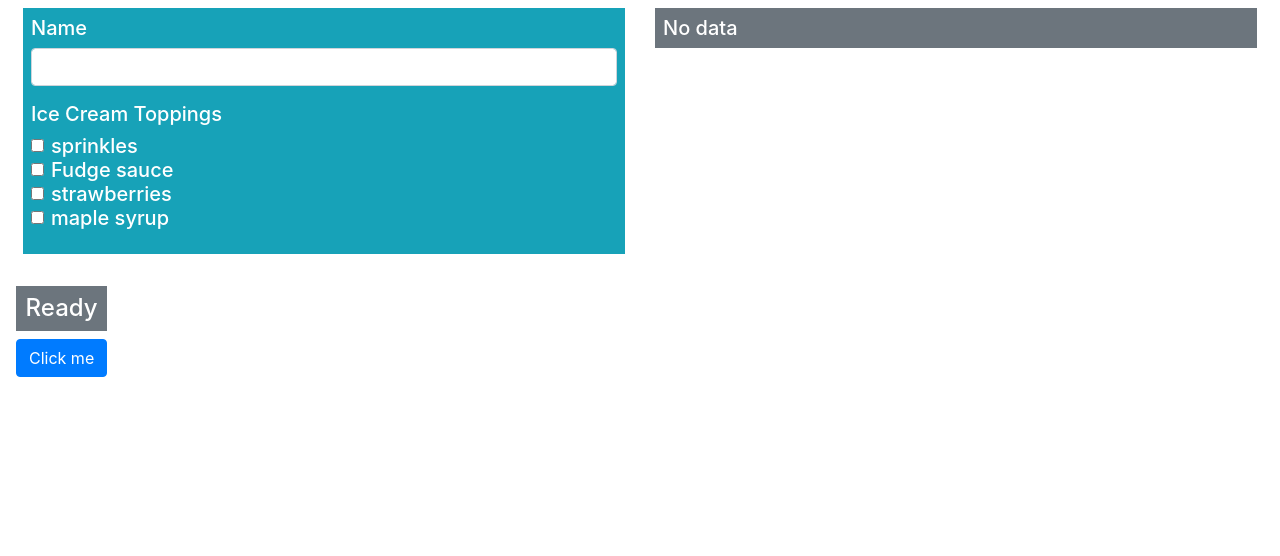
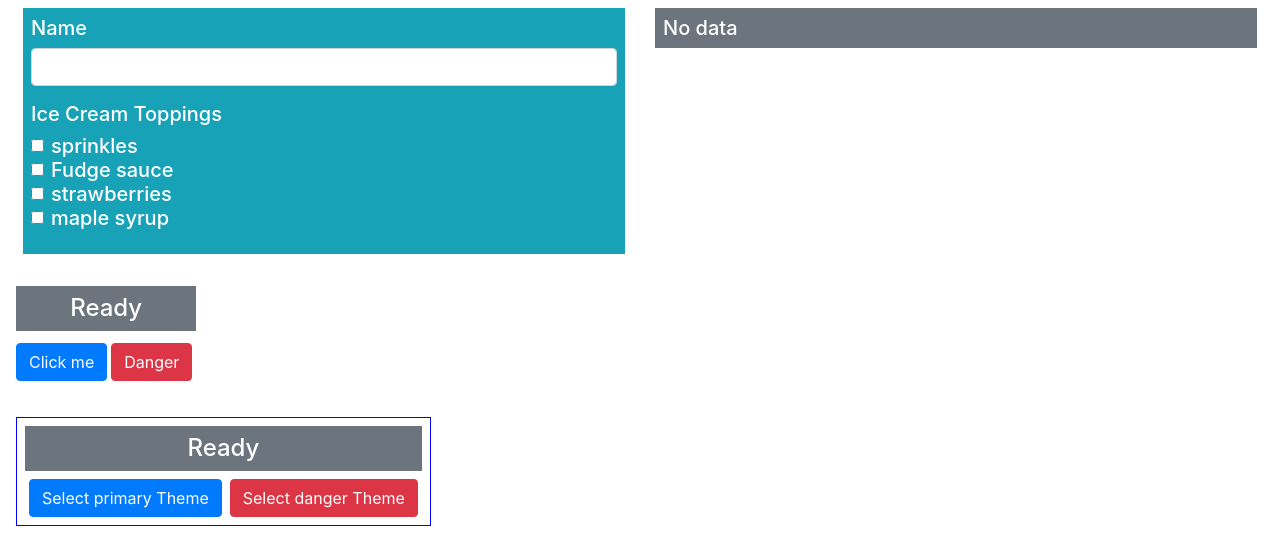
Before and after one commit to rameshkunwar/LearningProReact16, a React (Create React App) app: page / in a window 1280 px wide. Shown: the top 556 px of the page. Built offline with nearby package versions, Linux system fonts and the light colour scheme.

Commit message:
event bubble example

```diff
--- a/src/App.js
+++ b/src/App.js
@@ -3,6 +3,7 @@ import logo from "./logo.svg";
 import "./App.css";
 import { CheckboxOperation } from "./Checkboxes";
 import { Display } from "./Display";
+import { ThemeButton } from "./ThemeButton";
 
 export default class App extends Component {
     constructor(props) {
@@ -15,7 +16,7 @@ export default class App extends Component {
         };
     }
 
-  submitData = newData => {
+    submitData = (newData) => {
         this.setState({ formData: newData });
     };
 
@@ -24,15 +25,26 @@ export default class App extends Component {
     // property includes the event object’s type property, which is a problem because that property will be set to
     // null by the time the setState callback function is invoked, which you can see by clicking the button
 
-  handleEvent = event => {
+    handleEvent = (event, newTheme) => {
         event.persist();
         this.setState(
             {
                 counter: this.state.counter + 1,
-        theme: event.target.innerText === "Normal" ? "primary" : "danger"
+                // theme: event.target.innerText === "Normal" ? "primary" : "danger"
+                theme: newTheme
             },
-      () => this.setState({ message: `${event.type} : ${this.state.counter}` })
+            () =>
+                this.setState({
+                    message: `${event.type} : ${this.state.counter}`
+                })
         );
+    };
+
+    selectTheme = (newTheme) => {
+        this.setState({
+            theme: newTheme,
+            message: `Theme: ${newTheme}`
+        });
     };
 
     render() {
@@ -55,9 +67,37 @@ export default class App extends Component {
                             {this.state.message}
                         </div>
                         <div className="text-center">
-              <button className="btn btn-primary" onClick={this.handleEvent}>
+                            <button
+                                className="btn btn-primary"
+                                onClick={(e) => this.handleEvent(e, "primary")}
+                            >
                                 Click me
                             </button>
+                            <button
+                                className="btn btn-danger m-1"
+                                onClick={(e) => this.handleEvent(e, "danger")}
+                            >
+                                Danger
+                            </button>
+                        </div>
+                    </div>
+                </div>
+                <div className="row p-2">
+                    <div className="m-2" style={{ border: "1px solid blue" }}>
+                        <div
+                            className={`h4 bg-${this.state.theme} text-white text-center p-2 m-2`}
+                        >
+                            {this.state.message}
+                        </div>
+                        <div className="text-center m-2">
+                            <ThemeButton
+                                theme="primary"
+                                callback={this.selectTheme}
+                            />
+                            <ThemeButton
+                                theme="danger"
+                                callback={this.selectTheme}
+                            />
                         </div>
                     </div>
                 </div>
--- /dev/null
+++ b/src/ThemeButton.js
@@ -0,0 +1,23 @@
+import React, { Component } from "react";
+export class ThemeButton extends Component {
+    handleClick = event => {
+        console.log(
+            `ThemeButton: Type: ${event.type} ` +
+                `Target: ${event.target.tagName} ` +
+                `CurrentTarget: ${event.currentTarget.tagName}`
+        );
+        this.props.callback(this.props.theme);
+    };
+    render() {
+        return (
+            <span className="m-1" onClick={this.handleClick}>
+                <button
+                    className={`btn btn-${this.props.theme}`}
+                    onClick={this.handleClick}
+                >
+                    Select {this.props.theme} Theme
+                </button>
+            </span>
+        );
+    }
+}
```
Lines whose indentation alone changed are shown as unchanged.
